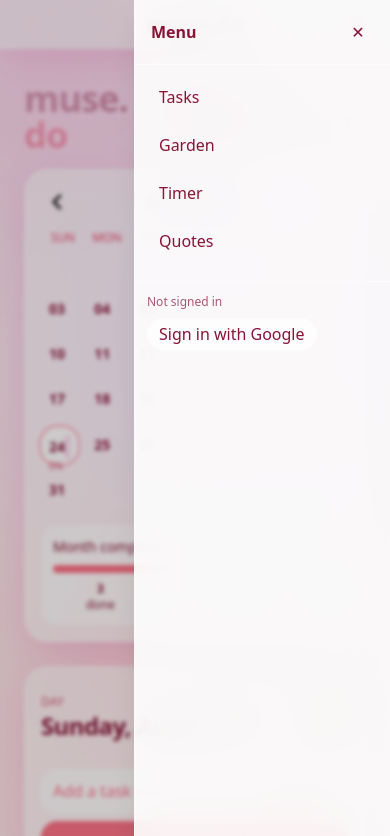
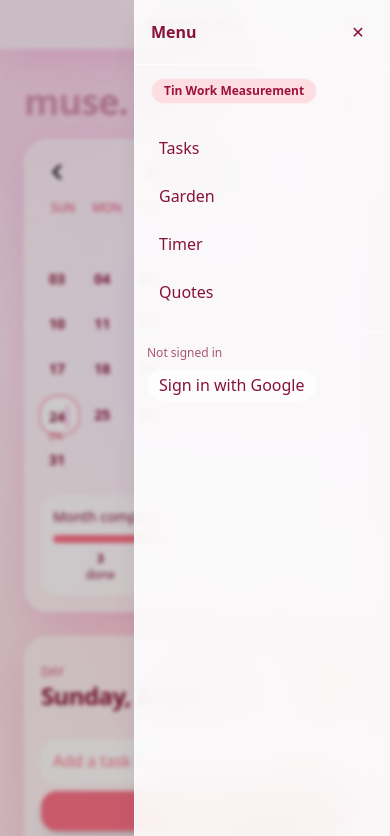
Before and after one commit to Kimphucphung/musedo, a plain HTML site: page index.html in a window 390 px wide. Both pictures are taken after a click on the button 356 px from the left and 24 px from the top of the page. Shown: the top 836 px of the page. Drawn offline with nearby package versions, Linux system fonts and the light colour scheme; no server answers.

Commit message:
Update index.html

```diff
--- a/index.html
+++ b/index.html
@@ -86,6 +86,13 @@
       <div class="font-bold">Menu</div>
       <button id="sheetClose" class="h-8 w-8 rounded-full hover:bg-white/70" aria-label="Close">✕</button>
     </div>
+    <!-- Subtitle pill chỉ hiện trên mobile -->
+    <div class="px-4 py-3 md:hidden">
+      <span
+        class="inline-flex items-center rounded-full bg-rose-200/60
+        px-3 py-1 text-xs font-semibold text-rose-800 border border-white/50">Tin Work Measurement
+      </span>
+    </div>
     <div class="p-3 flex flex-col gap-2">
       <button class="mobileTabBtn text-left px-3 py-2 rounded-xl hover:bg-white" data-tab="tasks">Tasks</button>
       <button class="mobileTabBtn text-left px-3 py-2 rounded-xl hover:bg-white" data-tab="garden">Garden</button>
@@ -118,8 +125,7 @@
         </span>
         <!-- subtitle pill -->
         <span
-           class="inline-flex items-center rounded-full bg-rose-200/60
-           px-3 py-1 text-xs font-semibold text-rose-800 border border-white/50">Tin Work Measurement
+           class="hidden md:inline-flex inline-flex items-center rounded-full bg-rose-200/60 px-3 py-1 text-xs font-semibold text-rose-800 border border-white/50">Tin Work Measurement
         </span>
       </h1>
       <!-- RIGHT: Today button -->
```
